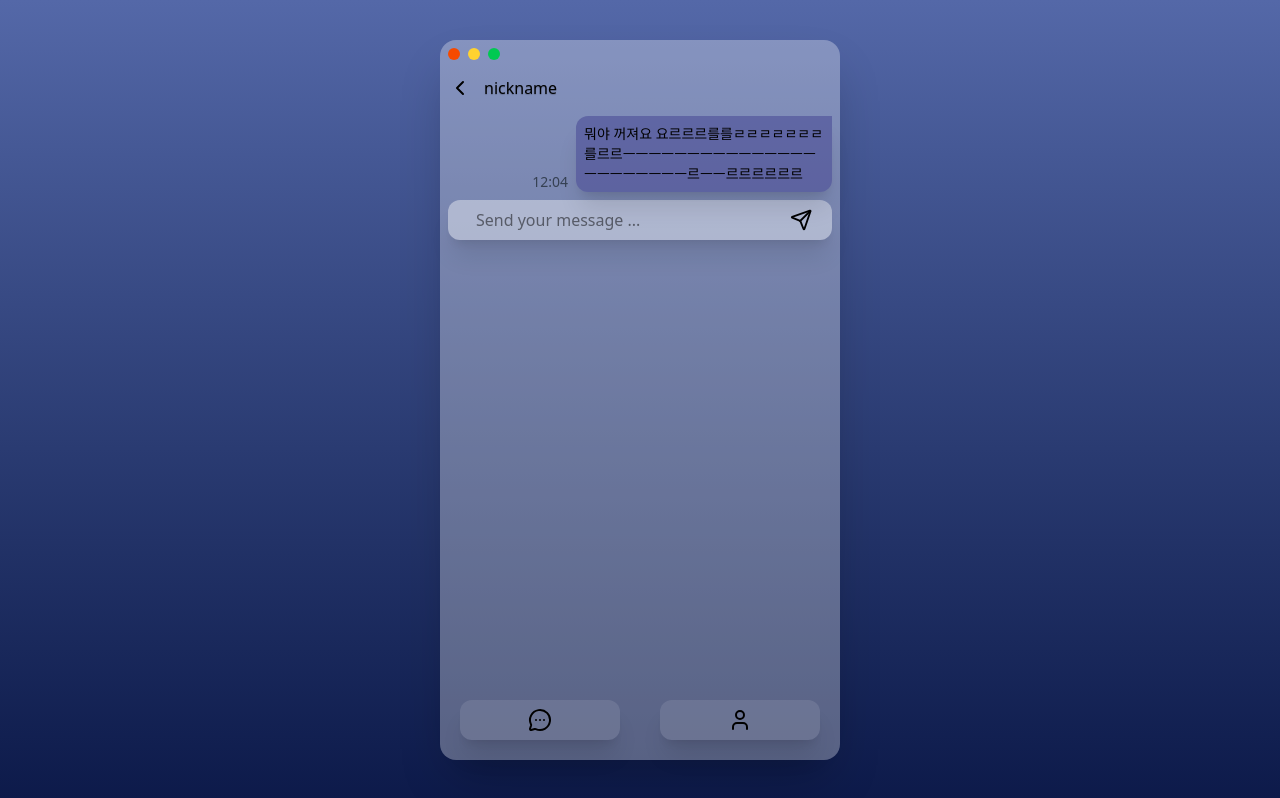
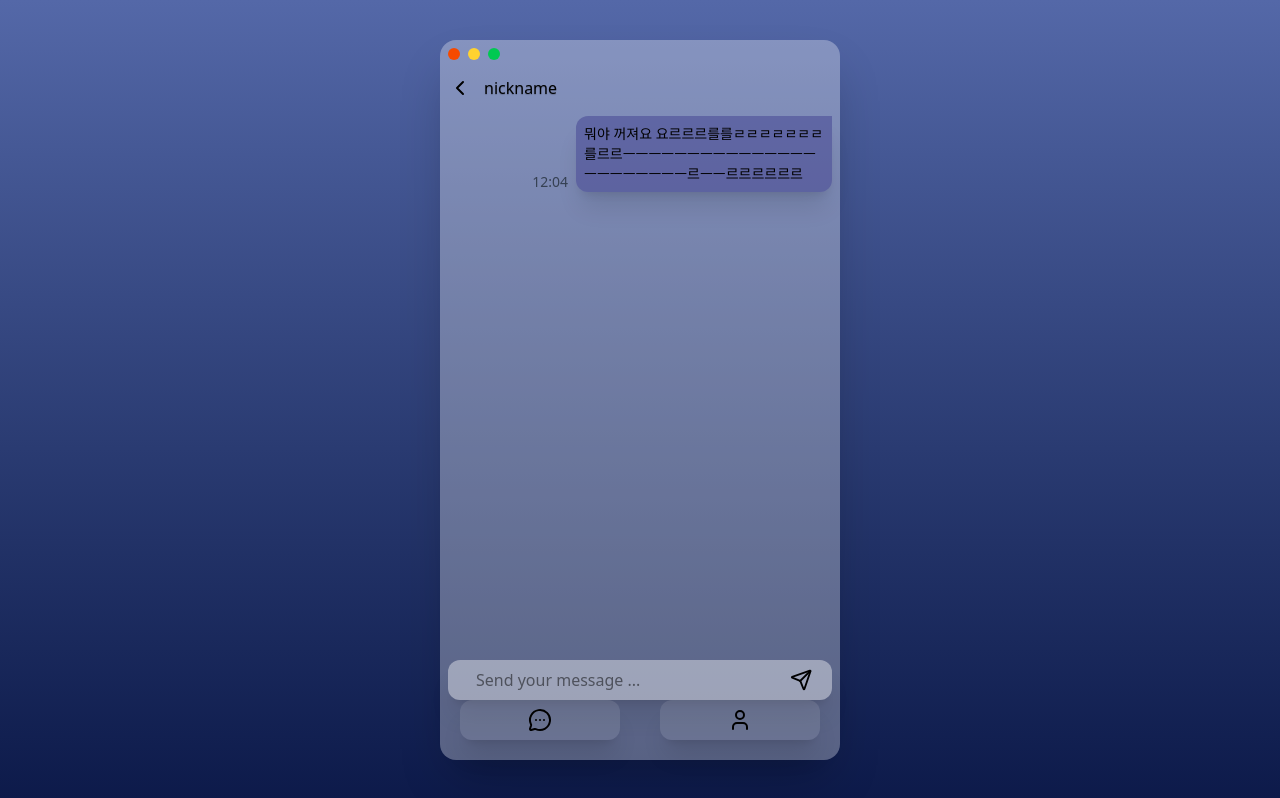
Before and after one commit to varYeon/woowa_Realtime, a Next.js app: page /rooms/1 in a window 1280 px wide. Built offline with nearby package versions, Linux system fonts and the light colour scheme.

Commit message:
style: messageBar 위치 조정

```diff
--- a/src/components/messages/Message.tsx
+++ b/src/components/messages/Message.tsx
@@ -13,13 +13,13 @@ export default function Message() {
   };
 
   return (
-    <>
+    <div className="relative">
       <div className="flex gap-3 p-2" onClick={backHandler}>
         <ChevronLeft className="cursor-pointer" />
         <span className="text-shadow-xs">nickname</span>
       </div>
       <MessageBubble />
       <MessageBar />
-    </>
+    </div>
   );
 }
--- a/src/components/messages/MessageBar.tsx
+++ b/src/components/messages/MessageBar.tsx
@@ -2,10 +2,10 @@ import { Send } from "lucide-react";
 
 export default function MessageBar() {
   return (
-    <div className="flex bottom-0 p-5 mx-2 rounded-xl bg-white/40 shadow-xl h-2 items-center">
+    <div className="flex fixed bottom-25 w-96 p-5 mx-2 rounded-xl bg-white/40 shadow-xl h-2 items-center">
       <input
         placeholder="Send your message ..."
-        className="w-full p-2  outline-none"
+        className="w-full p-2 outline-none"
       ></input>
       <Send />
     </div>
```
